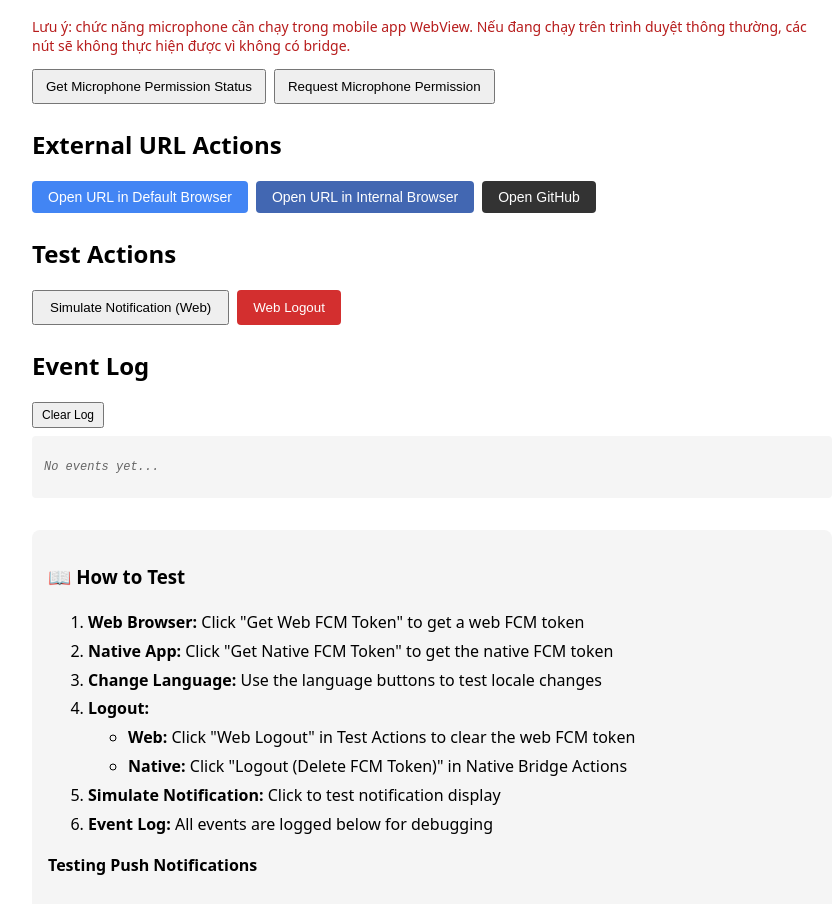
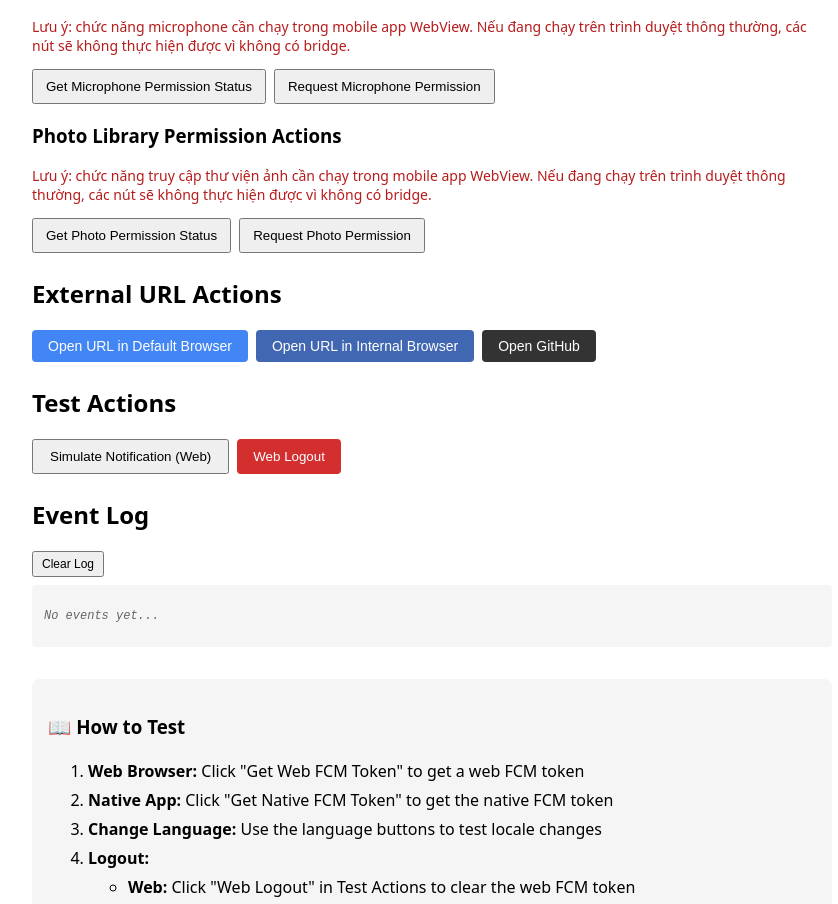
Before and after one commit to az-coder-123/fcm-web-demo, a Next.js app: page / in a window 1280 px wide. Shown: the part 1550-2454 px from the top of the page, without its empty margins (208-1046 px from the left). Built offline with nearby package versions, Linux system fonts and the light colour scheme; no server answers.

Commit message:
Handle permission media

```diff
--- a/app/page.js
+++ b/app/page.js
@@ -41,6 +41,8 @@ export default function Home() {
     const [cameraError, setCameraError] = useState(null);
     const [microphonePermission, setMicrophonePermission] = useState(null);
     const [microphoneError, setMicrophoneError] = useState(null);
+    const [photoPermission, setPhotoPermission] = useState(null);
+    const [photoError, setPhotoError] = useState(null);
     const [refreshTokenOwnerKey, setRefreshTokenOwnerKey] = useState(null);
     const [refreshToken, setRefreshToken] = useState(null);
     const [biometricAuthResult, setBiometricAuthResult] = useState(null);
@@ -559,6 +561,32 @@ export default function Home() {
         }
     };
 
+    const handleGetPhotoPermissionStatus = async () => {
+        if (!window.flutter_inappwebview) return;
+        try {
+            const response = await window.flutter_inappwebview.callHandler('getPhotoPermissionStatus');
+            setPhotoPermission(response);
+            setPhotoError(null);
+            addToLog('Photo Permission Status', JSON.stringify(response));
+        } catch (e) {
+            setPhotoError(e?.message || String(e));
+            addToLog('Photo Permission Status Error', e?.message || String(e));
+        }
+    };
+
+    const handleRequestPhotoPermission = async () => {
+        if (!window.flutter_inappwebview) return;
+        try {
+            const response = await window.flutter_inappwebview.callHandler('requestPhotoPermission');
+            setPhotoPermission(response);
+            setPhotoError(null);
+            addToLog('Request Photo Permission', JSON.stringify(response));
+        } catch (e) {
+            setPhotoError(e?.message || String(e));
+            addToLog('Request Photo Permission Error', e?.message || String(e));
+        }
+    };
+
     const handleChangeLocale = async (lang) => {
         if (!window.flutter_inappwebview) return;
         try {
@@ -704,6 +732,8 @@ export default function Home() {
                 onRequestCameraPermission={handleRequestCameraPermission}
                 onGetMicrophonePermissionStatus={handleGetMicrophonePermissionStatus}
                 onRequestMicrophonePermission={handleRequestMicrophonePermission}
+                onGetPhotoPermissionStatus={handleGetPhotoPermissionStatus}
+                onRequestPhotoPermission={handleRequestPhotoPermission}
                 onBiometricAuthenticate={handleBiometricAuthenticate}
                 onGetRefreshToken={handleGetRefreshToken}
                 onSaveRefreshToken={handleSaveRefreshToken}
@@ -716,6 +746,8 @@ export default function Home() {
                 cameraError={cameraError}
                 microphonePermission={microphonePermission}
                 microphoneError={microphoneError}
+                photoPermission={photoPermission}
+                photoError={photoError}
                 refreshTokenOwnerKey={refreshTokenOwnerKey}
                 refreshToken={refreshToken}
                 biometricAuthResult={biometricAuthResult}
--- a/components/NativeBridgeActions.js
+++ b/components/NativeBridgeActions.js
@@ -17,6 +17,8 @@ export default function NativeBridgeActions({
     onRequestCameraPermission,
     onGetMicrophonePermissionStatus,
     onRequestMicrophonePermission,
+    onGetPhotoPermissionStatus,
+    onRequestPhotoPermission,
     onGetRefreshToken,
     onSaveRefreshToken,
     biometricSupport,
@@ -28,6 +30,8 @@ export default function NativeBridgeActions({
     cameraError,
     microphonePermission,
     microphoneError,
+    photoPermission,
+    photoError,
     refreshTokenOwnerKey,
     refreshToken,
     biometricAuthResult,
@@ -293,6 +297,53 @@ export default function NativeBridgeActions({
                     </p>
                 )}
             </div>
+
+            {/* Photo Library Permission Actions */}
+            <div style={{ marginBottom: 16 }}>
+                <h3>Photo Library Permission Actions</h3>
+                {!isNativeApp && (
+                    <p style={{ marginTop: 8, fontSize: 14, color: '#b71c1c' }}>
+                        Lưu ý: chức năng truy cập thư viện ảnh cần chạy trong mobile app WebView. Nếu đang chạy trên trình duyệt thông thường, các nút sẽ không thực hiện được vì không có bridge.
+                    </p>
+                )}
+                <div style={{ display: 'flex', gap: 8, flexWrap: 'wrap' }}>
+                    <button onClick={onGetPhotoPermissionStatus} style={{ padding: '8px 12px' }}>
+                        Get Photo Permission Status
+                    </button>
+                    <button onClick={onRequestPhotoPermission} style={{ padding: '8px 12px' }}>
+                        Request Photo Permission
+                    </button>
+                </div>
+
+                {photoPermission && photoPermission.isGranted === false && (
+                    <p style={{ marginTop: 8, fontSize: 14, color: 'orange' }}>
+                        Photo permission chưa được cấp. Hãy yêu cầu quyền từ app (Request Photo Permission) hoặc mở lại Settings.
+                    </p>
+                )}
+
+                {photoPermission && photoPermission.isGranted === true && (
+                    <p style={{ marginTop: 8, fontSize: 14, color: 'green' }}>
+                        Photo permission đã được cấp.
+                    </p>
+                )}
+
+                {photoPermission && photoPermission.isLimited && (
+                    <p style={{ marginTop: 8, fontSize: 14, color: 'orange' }}>
+                        Quyền truy cập "Giới hạn" (Limited): người dùng đã chọn một số ảnh cụ thể.
+                    </p>
+                )}
+
+                {photoPermission && (
+                    <p style={{ marginTop: 8, fontSize: 14 }}>
+                        Photo permission: {JSON.stringify(photoPermission)}
+                    </p>
+                )}
+                {photoError && (
+                    <p style={{ marginTop: 8, fontSize: 14, color: 'red' }}>
+                        Photo error: {photoError}
+                    </p>
+                )}
+            </div>
         </section>
     );
 }
```
